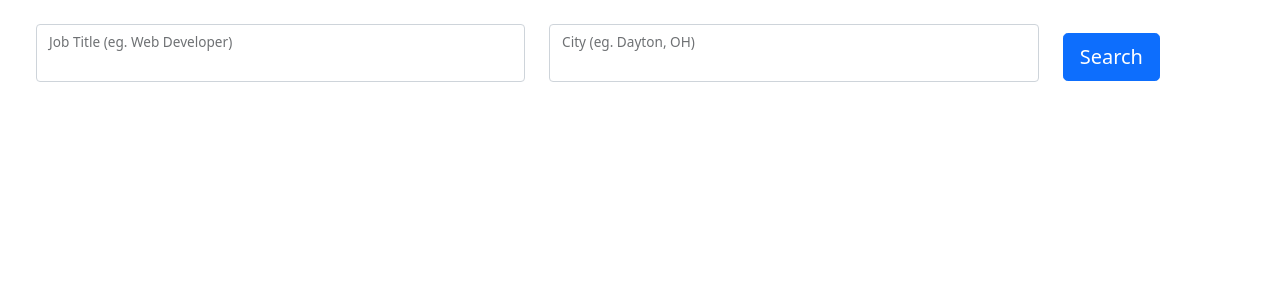
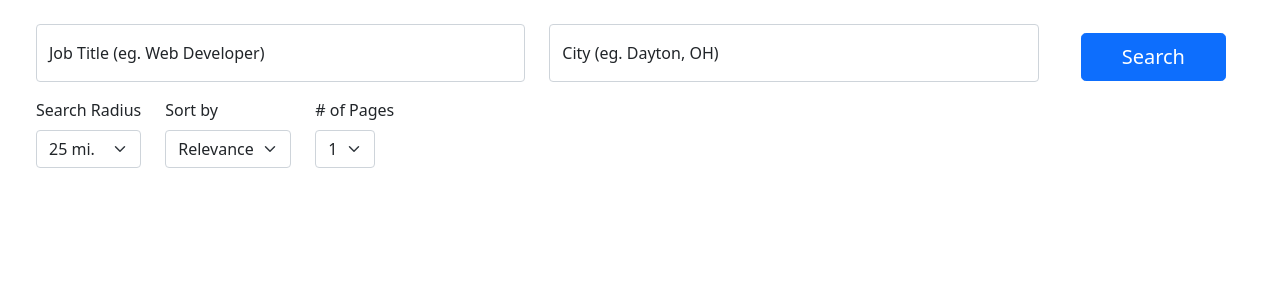
Before and after one commit to Djosc/job-collector-client, a React (Create React App) app: page / in a window 1280 px wide. Shown: the top 300 px of the page. Built offline with nearby package versions, Linux system fonts and the light colour scheme; the HTML template or start-up script is replaced by a standard one.

Commit message:
Add dropdown selectors for query params

```diff
--- a/src/App.js
+++ b/src/App.js
@@ -24,7 +24,7 @@ function App() {
 				setJobArr({
 					jobArr: data.data,
 				});
-				console.log(jobArr.jobArr[0].title);
+				setTimeout(console.log(jobArr.jobArr[0].title), 5000);
 			})
 			.catch((err) => console.log(err));
 	};
--- a/src/components/SearchBar.js
+++ b/src/components/SearchBar.js
@@ -10,7 +10,6 @@ const SearchBar = (props) => {
 
 	const handleSubmit = (e) => {
 		e.preventDefault();
-		// console.log(cityString, jobString);
 		props.getJobs({
 			jobString: jobString,
 			cityString: cityString,
@@ -23,8 +22,8 @@ const SearchBar = (props) => {
 	return (
 		<div className="search-bar-wrap">
 			<Container fluid className="px-2">
-				<Row className="justify-content-center align-items-center mt-4 mx-3">
-					<Col sm={5} md={5}>
+				<Row className="justify-content-sm-center align-items-center text-center mt-4 mx-3">
+					<Col sm={6} md={5}>
 						<FloatingLabel
 							controlId="floatingInput"
 							label="Job Title (eg. Web Developer)"
@@ -34,7 +33,8 @@ const SearchBar = (props) => {
 								type="text"
 								value={jobString}
 								onChange={(e) => setJobString(e.target.value)}
-							></Form.Control>
+								placeholder="Job Title"
+							/>
 						</FloatingLabel>
 					</Col>
 					<Col sm={5} md={5}>
@@ -47,19 +47,64 @@ const SearchBar = (props) => {
 								type="text"
 								value={cityString}
 								onChange={(e) => setCityString(e.target.value)}
-							></Form.Control>
+								placeholder="City"
+							/>
 						</FloatingLabel>
 					</Col>
-					<Col sm={2} md={2} className="">
+					<Col sm={6} md={2} className="">
 						<Button
 							variant="primary"
 							size="lg"
 							type="submit"
 							onClick={handleSubmit}
 							className="mb-2"
+							style={{ minWidth: '80%' }}
 						>
 							Search
 						</Button>
+					</Col>
+				</Row>
+				<Row md="auto" sm="auto" lg="auto" className="justify-content-start px-2 mx-2">
+					<Col>
+						<Form.Label>Search Radius</Form.Label>
+						<Form.Select
+							style={{ width: 'min-content' }}
+							onChange={(e) => {
+								setRadius(e.target.value);
+							}}
+						>
+							<option value="25">25 mi.</option>
+							<option value="50">50 mi.</option>
+							<option value="75">75 mi.</option>
+							<option value="100">100 mi.</option>
+						</Form.Select>
+					</Col>
+					<Col>
+						<Form.Label>Sort by</Form.Label>
+						<Form.Select
+							style={{ width: 'min-content' }}
+							onChange={(e) => {
+								setSort(e.target.value);
+							}}
+						>
+							<option value="relevance">Relevance</option>
+							<option value="date">Date</option>
+						</Form.Select>
+					</Col>
+					<Col>
+						<Form.Label># of Pages</Form.Label>
+						<Form.Select
+							style={{ width: 'min-content' }}
+							onChange={(e) => {
+								setNumberOfPages(e.target.value);
+							}}
+						>
+							<option value="1">1</option>
+							<option value="2">2</option>
+							<option value="3">3</option>
+							<option value="4">4</option>
+							<option value="5">5</option>
+						</Form.Select>
 					</Col>
 				</Row>
 			</Container>
```
